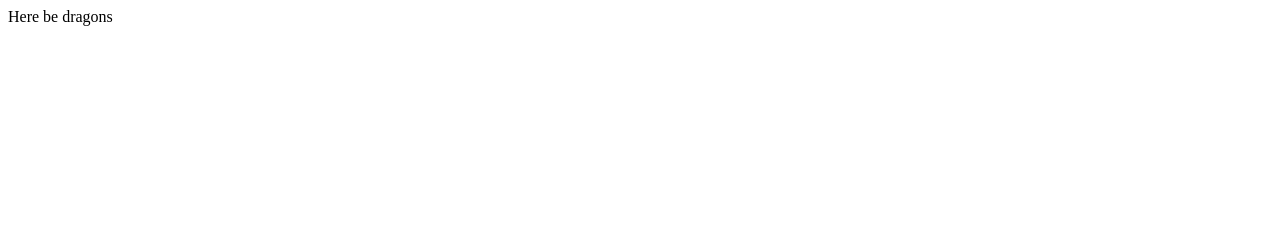
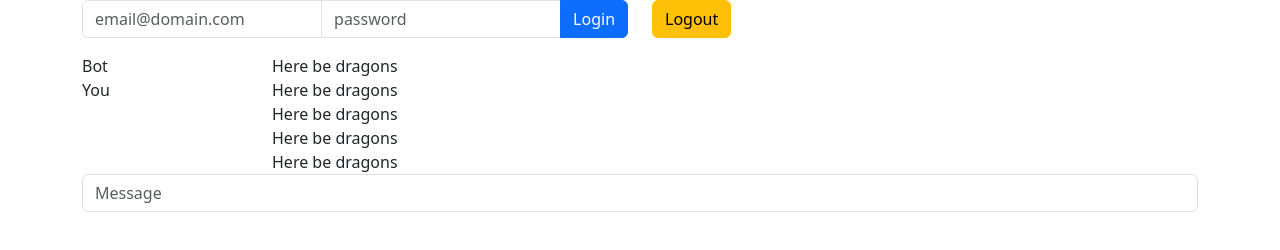
Before and after one commit to av-elier/chat-qa-exercise, a website: page client/static/index.html in a window 1280 px wide. Drawn offline with nearby package versions, Linux system fonts and the light colour scheme.

Commit message:
add bootstrap, with login, logout, sketh of msgbox and contacts

```diff
--- a/client/static/index.html
+++ b/client/static/index.html
@@ -1,8 +1,49 @@
 <html>
 <head>
-    <title>chat qa exercise</title>
+  <title>chat qa exercise</title>
+  <link href="https://cdn.jsdelivr.net/npm/bootstrap@5.3.0/dist/css/bootstrap.min.css" rel="stylesheet" integrity="sha384-9ndCyUaIbzAi2FUVXJi0CjmCapSmO7SnpJef0486qhLnuZ2cdeRhO02iuK6FUUVM" crossorigin="anonymous">
 </head>
 <body>
-    Here be dragons
+  <script src="https://cdn.jsdelivr.net/npm/bootstrap@5.3.0/dist/js/bootstrap.min.js" integrity="sha384-fbbOQedDUMZZ5KreZpsbe1LCZPVmfTnH7ois6mU1QK+m14rQ1l2bGBq41eYeM/fS" crossorigin="anonymous"></script>
+
+  <div class="container">
+    <div class="row">
+      <div class="col">
+        <form class="login" action="login" method="post">
+          <div class="input-group mb-3">
+              <input placeholder="email@domain.com" name="uname" type="email" class="form-control" required>
+              <input placeholder="password" name="pass" type="password" class="form-control">
+              <button type="submit" class="btn btn-primary">Login</button>
+          </div>
+        </form>
+      </div>
+      <div class="col">
+        <form class="logout" action="logout" method="post">
+          <div class="input-group mb-3">
+            <button type="submit" class="btn btn-warning">Logout</button>
+          </div>
+        </form>
+      </div>
+    </div>
+  </div>
+  <div class="container" data-bs-spy="scroll">
+    <div class="row">
+      <div class="col contacts ">
+        <div>Bot</div><div>You</div>
+      </div>
+      <div class="col-10 messages">
+        <div>Here be dragons</div>
+        <div>Here be dragons</div>
+        <div>Here be dragons</div>
+        <div>Here be dragons</div>
+        <div>Here be dragons</div>
+      </div>
+    </div>
+    <div class="row">
+      <form class="msg-input" >
+        <input placeholder="Message" class="form-control">
+      </form>
+    </div>
+  </div>
 </body>
 </html>
```
Also changed, not shown: server/app.js (+27 -1 lines), README.md, 1 other file.
